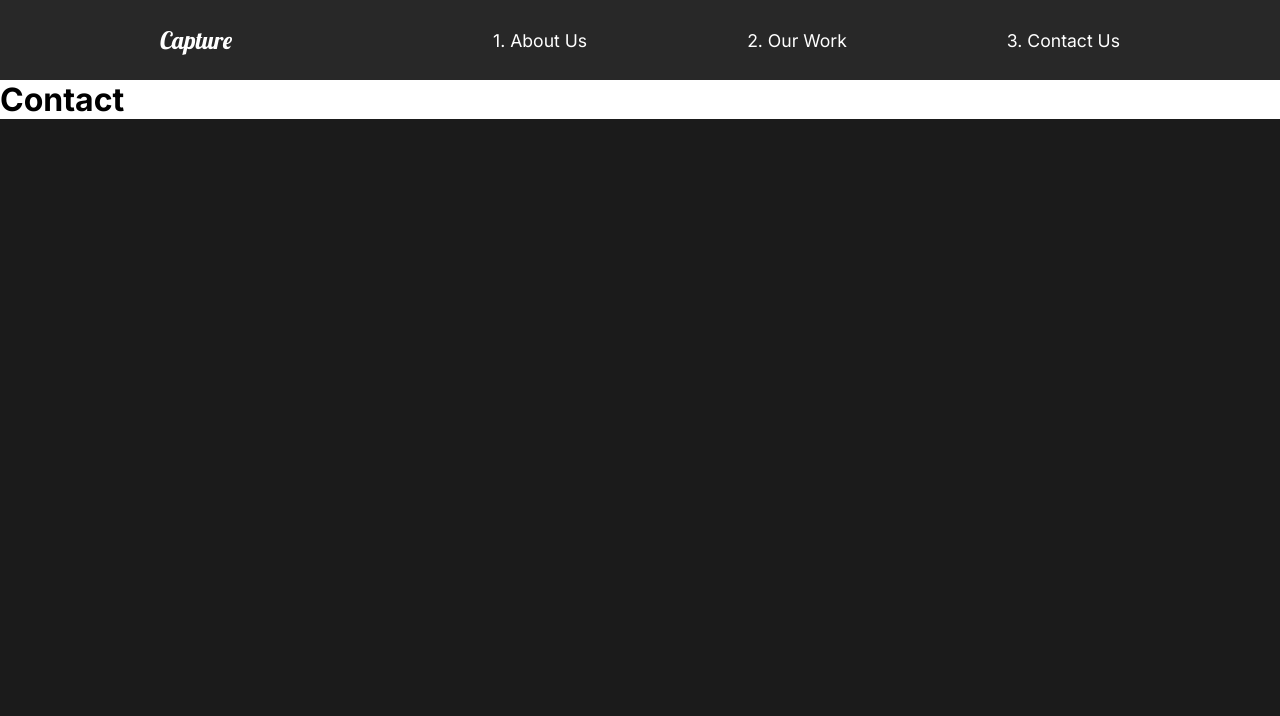
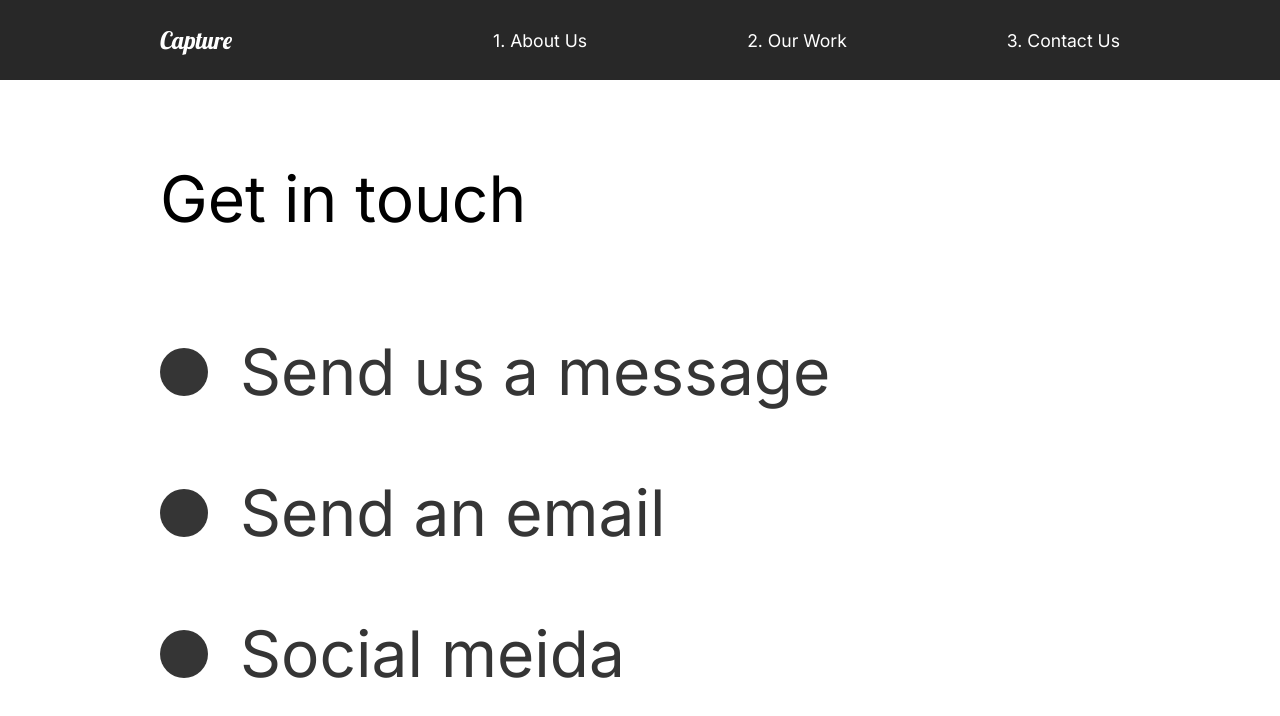
Before and after one commit to Sampathkumarvuradi/Capture, a React (Create React App) app: page /contact in a window 1280 px wide. Shown: the top 716 px of the page. Built offline with nearby package versions, Linux system fonts and the light colour scheme.

Commit message:
Added Animations & Contact page

```diff
--- a/src/animation.js
+++ b/src/animation.js
@@ -79,3 +79,19 @@
     },
   },
 };
+export const scrollRevel = {
+  hidden: {
+    opacity: 0,
+    scale: 1.2,
+    transition: {
+      duration: 0.5,
+    },
+  },
+  show: {
+    opacity: 1,
+    scale: 1,
+    transition: {
+      duration: 0.5,
+    },
+  },
+};
--- a/src/components/FaqSection.js
+++ b/src/components/FaqSection.js
@@ -3,10 +3,18 @@
 import { About } from "../styles";
 import Toggle from "./Toggle";
 import { AnimateSharedLayout } from "framer-motion";
+import { useScroll } from "./useScroll";
+import { scrollRevel } from "../animation";
 
 const FaqSection = () => {
+  const [element, controls] = useScroll();
   return (
-    <Faq>
+    <Faq
+      variants={scrollRevel}
+      ref={element}
+      animate={controls}
+      initial='hidden'
+    >
       <h2>
         Any Questions <span>FAQ</span>
       </h2>
--- a/src/components/ServicesSection.js
+++ b/src/components/ServicesSection.js
@@ -8,10 +8,18 @@
 //Styles
 import { About, Description, Image } from "../styles";
 import styled from "styled-components";
+import { scrollRevel } from "../animation";
+import { useScroll } from "./useScroll";
 
 const ServicesSection = () => {
+  const [element, controls] = useScroll();
   return (
-    <Services>
+    <Services
+      variants={scrollRevel}
+      animate={controls}
+      initial='hidden'
+      ref={element}
+    >
       <Description>
         <h2>
           High <span>quality</span> services.
--- a/src/components/Toggle.js
+++ b/src/components/Toggle.js
@@ -2,7 +2,7 @@
 import React, { useState } from "react";
 
 const Toggle = ({ children, title }) => {
-  const [toggle, setToggle] = useState(true);
+  const [toggle, setToggle] = useState(false);
   return (
     <motion.div layout className='question' onClick={() => setToggle(!toggle)}>
       <motion.h4 layout>{title}</motion.h4>
--- /dev/null
+++ b/src/components/useScroll.js
@@ -0,0 +1,13 @@
+import { useInView } from "react-intersection-observer";
+import { useAnimation } from "framer-motion";
+
+export const useScroll = () => {
+  const controls = useAnimation();
+  const [element, view] = useInView({ threshold: 0.3 });
+  if (view) {
+    controls.start("show");
+  } else {
+    controls.start("hidden");
+  }
+  return [element, controls];
+};
--- a/src/pages/ContactUs.js
+++ b/src/pages/ContactUs.js
@@ -1,20 +1,72 @@
 import React from "react";
 // Animations
 import { motion } from "framer-motion";
-import { pageAnimation } from "../animation";
+import { pageAnimation, titleAnim } from "../animation";
+import styled from "styled-components";
 
 const ContactUs = () => {
   return (
-    <motion.div
+    <ContactStyle
       variants={pageAnimation}
       initial='hidden'
       animate='show'
       exit='exit'
       style={{ background: "#fff" }}
     >
-      <h1>Contact</h1>
-    </motion.div>
+      <Title>
+        <Hide>
+          <motion.h2 variants={titleAnim}>Get in touch</motion.h2>
+        </Hide>
+      </Title>
+      <div>
+        <Hide>
+          <Social variants={titleAnim}>
+            <Circle />
+            <h2>Send us a message</h2>
+          </Social>
+        </Hide>
+        <Hide>
+          <Social variants={titleAnim}>
+            <Circle />
+            <h2>Send an email</h2>
+          </Social>
+        </Hide>
+        <Hide>
+          <Social variants={titleAnim}>
+            <Circle />
+            <h2>Social meida</h2>
+          </Social>
+        </Hide>
+      </div>
+    </ContactStyle>
   );
 };
 
+const ContactStyle = styled(motion.div)`
+  padding: 5rem 10rem;
+  color: #353535;
+  min-height: 90vh;
+`;
+
+const Title = styled.div`
+  margin-bottom: 4rem;
+  color: black;
+`;
+const Hide = styled.div`
+  overflow: hidden;
+`;
+const Circle = styled.div`
+  border-radius: 50%;
+  width: 3rem;
+  height: 3rem;
+  background: #353535;
+`;
+const Social = styled(motion.div)`
+  display: flex;
+  align-items: center;
+  h2 {
+    margin: 2rem;
+  }
+`;
+
 export default ContactUs;
--- a/src/pages/OurWork.js
+++ b/src/pages/OurWork.js
@@ -15,8 +15,11 @@
   slider,
   sliderContainer,
 } from "../animation";
+import { useScroll } from "../components/useScroll";
 
 const OurWork = () => {
+  const [element, controls] = useScroll();
+  const [element2, controls2] = useScroll();
   return (
     <Work
       variants={pageAnimation}
@@ -40,16 +43,21 @@
           </Hide>
         </Link>
       </Movie>
-      <Movie>
-        <h2 variants={fade}>The Racer</h2>
-        <div className='line'></div>
+      <Movie ref={element} variants={fade} animate={controls} initial='hidden'>
+        <h2>The Racer</h2>
+        <motion.div variants={lineAnim} className='line'></motion.div>
         <Link to='/work/the-racer'>
           <img src={theracer} alt='theracer' />
         </Link>
       </Movie>
-      <Movie>
+      <Movie
+        ref={element2}
+        variants={fade}
+        animate={controls2}
+        initial='hidden'
+      >
         <h2>Good Times</h2>
-        <div className='line'></div>
+        <motion.div variants={lineAnim} className='line'></motion.div>
         <Link to='/work/good-times'>
           <img src={goodtimes} alt='goodtimes' />
         </Link>
@@ -66,7 +74,7 @@
     padding: 1rem 0rem;
   }
 `;
-const Movie = styled.div`
+const Movie = styled(motion.div)`
   padding-bottom: 10rem;
   .line {
     height: 0.5rem;
--- a/src/styles.js
+++ b/src/styles.js
@@ -1,6 +1,7 @@
+import { motion } from "framer-motion";
 import styled from "styled-components";
 
-export const About = styled.div`
+export const About = styled(motion.div)`
   min-height: 90vh;
   display: flex;
   align-items: center;
```
